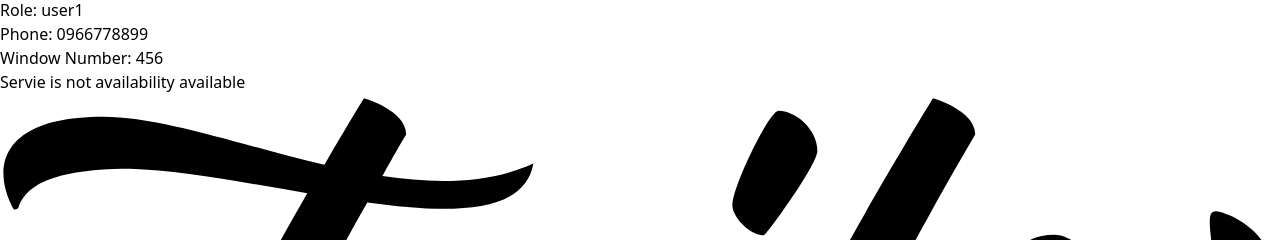
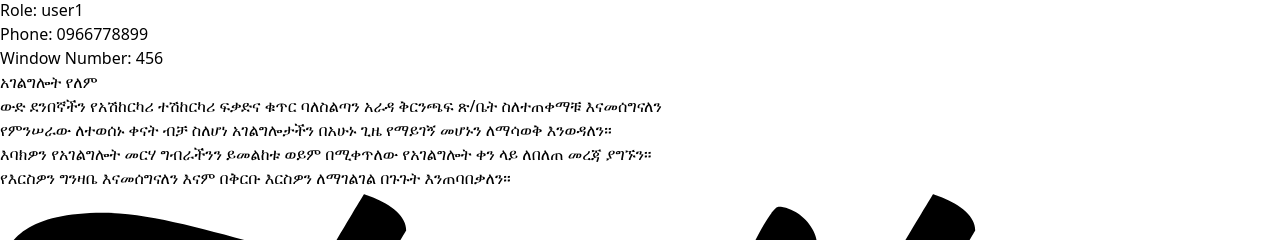
Before and after one commit to gechderib/dvlcakirkosfront, a React (Vite) app: page /comment in a window 1280 px wide. Shown: the part 804-1044 px from the top of the page. Built offline with nearby package versions, Linux system fonts and the light colour scheme; no server answers.

Commit message:
main ui update and new functionality

```diff
--- a/src/pages/Comment.jsx
+++ b/src/pages/Comment.jsx
@@ -265,9 +265,14 @@ const Comment = () => {
       currentTicket={currentTicketNumber}
       awaitingTickets={Number(lastTicketNumber) - Number(currentTicketNumber)}
       totalTickets={lastTicketNumber}
-     /> : <div>
-      Servie is not availability available
-      </div>}
+     /> : <div className='text-lg px-2 flex flex-col gap-2 mt-5'>
+      <p className='font-bold text-3xl underline'>አገልግሎት የለም </p>
+      <p>ውድ ደንበኛችን የአሽከርካሪ ተሽከርካሪ ፍቃድና ቁጥር ባለስልጣን አራዳ ቅርንጫፍ ጽ/ቤት ስለተጠቀማቹ እናመሰግናለን </p>
+      <p>የምንሠራው ለተወሰኑ ቀናት ብቻ ስለሆነ አገልግሎታችን በአሁኑ ጊዜ የማይገኝ መሆኑን ለማሳወቅ እንወዳለን። </p>
+      <p>እባክዎን የአገልግሎት መርሃ ግብራችንን ይመልከቱ ወይም በሚቀጥለው የአገልግሎት ቀን ላይ ለበለጠ መረጃ ያግኙን። </p>
+      <p>የእርስዎን ግንዛቤ እናመሰግናለን እናም በቅርቡ እርስዎን ለማገልገል በጉጉት እንጠባበቃለን።</p>
+
+     </div>}
 
     </div>
 
--- a/src/pages/Home.jsx
+++ b/src/pages/Home.jsx
@@ -89,14 +89,14 @@ const Home = () => {
               currentTicket={currentTicketNumber}
               awaitingTickets={Number(lastTicketNumber) - Number(currentTicketNumber)}
               totalTickets={lastTicketNumber}
-            /> : <div className='text-lg px-2 flex flex-col gap-2'>
-              <p className='font-bold text-3xl underline'>አገልግሎት የለም </p>
-              <p>ውድ ደንበኛችን የአሽከርካሪ ተሽከርካሪ ፍቃድና ቁጥር ባለስልጣን አራዳ ቅርንጫፍ ጽ/ቤት ስላደረጋችሁልን እናመሰግናለን። </p>
-              <p>የምንሠራው ለፈቃድ እና ከቁጥር ጋር በተያያዙ ቀናት ብቻ ስለሆነ አገልግሎታችን በአሁኑ ጊዜ የማይገኝ መሆኑን ለማሳወቅ እንወዳለን። </p>
-              <p>እባክዎን የአገልግሎት መርሃ ግብራችንን ይመልከቱ ወይም በሚቀጥለው የአገልግሎት ቀን ላይ ለበለጠ መረጃ ያግኙን። </p>
-              <p>የእርስዎን ግንዛቤ እናመሰግናለን እናም በቅርቡ እርስዎን ለማገልገል በጉጉት እንጠባበቃለን።</p>
+            /> : <div className='text-lg px-2 flex flex-col gap-2 mt-5'>
+            <p className='font-bold text-3xl underline'>አገልግሎት የለም </p>
+            <p>ውድ ደንበኛችን የአሽከርካሪ ተሽከርካሪ ፍቃድና ቁጥር ባለስልጣን አራዳ ቅርንጫፍ ጽ/ቤት ስለተጠቀማቹ እናመሰግናለን </p>
+            <p>የምንሠራው ለተወሰኑ ቀናት ብቻ ስለሆነ አገልግሎታችን በአሁኑ ጊዜ የማይገኝ መሆኑን ለማሳወቅ እንወዳለን። </p>
+            <p>እባክዎን የአገልግሎት መርሃ ግብራችንን ይመልከቱ ወይም በሚቀጥለው የአገልግሎት ቀን ላይ ለበለጠ መረጃ ያግኙን። </p>
+            <p>የእርስዎን ግንዛቤ እናመሰግናለን እናም በቅርቡ እርስዎን ለማገልገል በጉጉት እንጠባበቃለን።</p>
 
-            </div>
+           </div>
           }
 
         </div>
```
